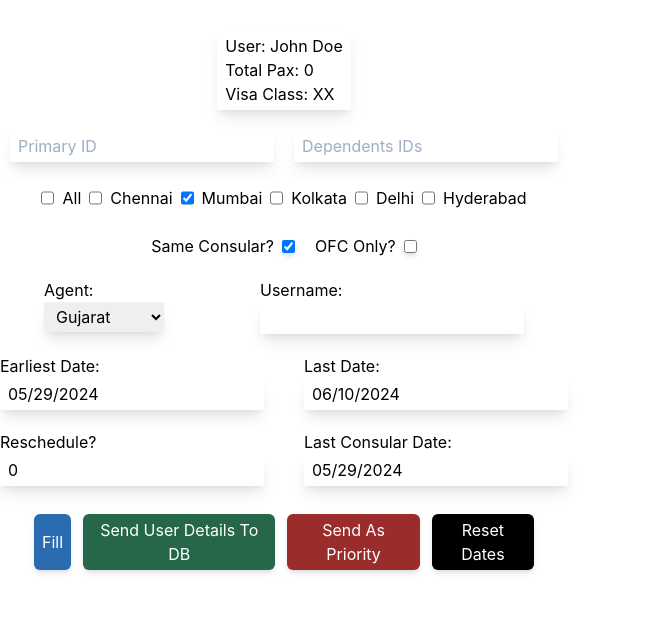
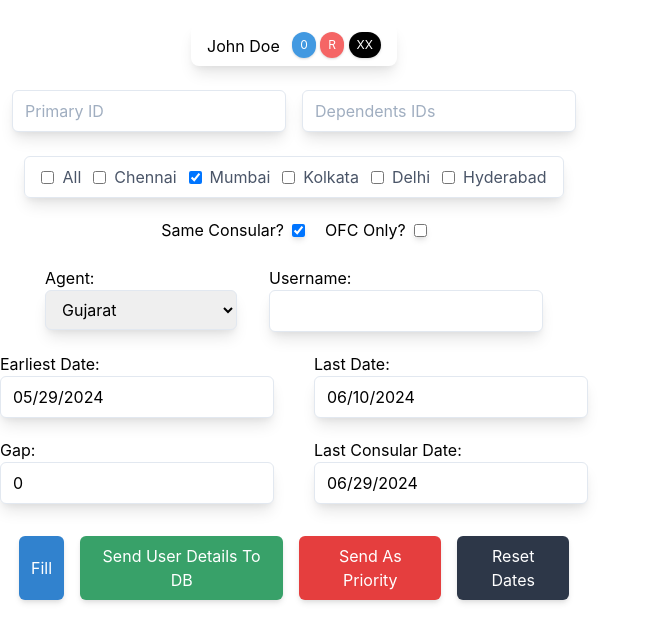
Before and after one commit to krsambhav/pushernew, a React (Create React App) app: page / in a window 1280 px wide. Shown: the top 642 px of the page, without its empty margins (0-651 px from the left). Built offline with nearby package versions, Linux system fonts and the light colour scheme.

Commit message:
Few Changes

```diff
--- a/package.json
+++ b/package.json
@@ -3,6 +3,7 @@
   "version": "0.1.0",
   "private": true,
   "dependencies": {
+    "@headlessui/react": "^2.0.4",
     "@testing-library/jest-dom": "^5.17.0",
     "@testing-library/react": "^13.4.0",
     "@testing-library/user-event": "^13.5.0",
--- a/src/App.js
+++ b/src/App.js
@@ -6,6 +6,7 @@ import "./tailwind.min.css";
 import { checkUser } from "./utils";
 import { ToastContainer, toast } from "react-toastify";
 import "react-toastify/dist/ReactToastify.css";
+import { Switch } from "@headlessui/react";
 
 function App() {
   const [primaryID, setPrimaryID] = useState("");
@@ -19,10 +20,11 @@ function App() {
   const [lastDate, setLastDate] = useState(
     new Date(new Date().getFullYear(), 5, 10)
   ); // June 10
-  const [reschedule, setReschedule] = useState(0);
+  const [reschedule, setReschedule] = useState("false");
   const [agent, setAgent] = useState("Gujarat");
   const [username, setUsername] = useState("");
-  const [lastConsularDate, setLastConsularDate] = useState(new Date());
+  const [lastConsularDate, setLastConsularDate] = useState(new Date(new Date().setMonth(new Date().getMonth() + 1)));
+  const [gapDays, setGapDays] = useState(0); // Added state for gapDays
 
   const [cities, setCities] = useState({
     all: false,
@@ -177,9 +179,10 @@ function App() {
     const text = await response.text();
     try {
       const ofcCount = text.match(/OFC APPOINTMENT DETAILS/g).length;
-      return ofcCount !== 0;
+      if (ofcCount !== 0) return "true";
+      else return "false";
     } catch (error) {
-      return false;
+      return "false";
     }
   };
 
@@ -187,17 +190,24 @@ function App() {
     const primaryData = await fetchPrimaryID();
     const visaClass = await fetchVisaClass();
     const isReschedule = await checkReschedule();
+    setReschedule(isReschedule)
+    console.log(isReschedule);
     const dependentsIDs = await fetchDependentIDs(
       primaryData.primaryID,
-      isReschedule ? "true" : "false"
+      isReschedule
     );
-
+    console.log(primaryData)
+    console.log(dependentsIDs)
     setUserQty(JSON.parse(dependentsIDs).length);
     setVisaClass(visaClass);
   };
 
   const handlePushUser = async () => {
     const cityArray = Object.keys(cities).filter((city) => cities[city]);
+    const locationArray = cityArray.includes("all")
+      ? ["chennai", "mumbai", "kolkata", "delhi", "hyderabad"]
+      : cityArray;
+
     const myHeaders = new Headers();
     myHeaders.append("Content-Type", "application/json");
 
@@ -219,7 +229,7 @@ function App() {
       lastDateInNumbers,
       lastMonth: lastDate.getMonth() + 1,
       lastDate: lastDate.getDate(),
-      location: cityArray,
+      location: locationArray,
       reschedule,
       visaClass,
       sameConsular,
@@ -228,6 +238,7 @@ function App() {
       username,
       lastConsularDate: lastConsularDate.toISOString(),
       lastConsularDateInNumbers,
+      gapDays: parseInt(gapDays, 10), // Ensure gapDays is an integer
     });
 
     const requestOptions = {
@@ -250,6 +261,10 @@ function App() {
 
   const handlePushPriorityUser = async () => {
     const cityArray = Object.keys(cities).filter((city) => cities[city]);
+    const locationArray = cityArray.includes("all")
+      ? ["chennai", "mumbai", "kolkata", "delhi", "hyderabad"]
+      : cityArray;
+
     const myHeaders = new Headers();
     myHeaders.append("Content-Type", "application/json");
 
@@ -271,15 +286,17 @@ function App() {
       lastDateInNumbers,
       lastMonth: lastDate.getMonth() + 1,
       lastDate: lastDate.getDate(),
-      location: cityArray,
+      location: locationArray,
       reschedule,
       visaClass,
       sameConsular,
+      isOFCOnly,
       priority: true,
       agent,
       username,
       lastConsularDate: lastConsularDate.toISOString(),
       lastConsularDateInNumbers,
+      gapDays, // Add gapDays to the payload
     });
 
     const requestOptions = {
@@ -309,6 +326,7 @@ function App() {
     setLastDate(new Date(new Date().getFullYear(), 5, 10)); // June 10
     setSameConsular(true);
     setIsOFCOnly(false);
+    setGapDays(0); // Reset gapDays to default value
   };
 
   const handleCityChange = (city) => {
@@ -335,43 +353,31 @@ function App() {
   return (
     <div
       style={{
-        width: "500px",
-        height: "580px",
+        width: "550px",
+        height: "600px",
         display: "flex",
         flexDirection: "column",
         alignItems: "center",
         flexWrap: "wrap",
       }}
     >
-      <div
-        className="primary-name-container shadow-lg px-2 py-1"
-        style={{ marginTop: "30px" }}
-      >
-        <span>User: </span>
+      <div className="primary-name-container bg-white shadow-lg rounded-lg px-4 py-2 mt-6 flex items-end">
         <span id="primary-user-name-span">
           {primaryName !== "" ? primaryName : "John Doe"}
         </span>
-        <br />
-        <span>Total Pax: </span>
-        <span id="primary-user-qty-span">{userQty}</span>
-        <br />
-        <span>Visa Class: </span>
-        <span id="visa-class">{visaClass}</span>
+        &nbsp;
+        <span id="primary-user-qty-span" className="ml-2 text-white bg-blue-500 text-xs py-1 px-2 rounded-full shadow">{userQty}</span>
+        &nbsp;
+        <span id="reschedule-title" className="text-white bg-red-500 text-xs py-1 px-2 rounded-full shadow">{reschedule === "true" ? 'N' : 'R'}</span>
+        &nbsp;
+        <span id="visa-class" className="text-white bg-black text-xs py-1 px-2 rounded-full shadow">{visaClass}</span>
       </div>
-      <div
-        className="primary-dependent-container mt-5"
-        style={{
-          display: "flex",
-          flexDirection: "row",
-          justifyContent: "center",
-          gap: "20px",
-        }}
-      >
+      <div className="primary-dependent-container mt-6 flex flex-row justify-center gap-4">
         <div className="primaryID-container">
           <input
             type="text"
             id="primary-id-input"
-            className="shadow-md shadow-lg outline-none px-2 py-1 rounded-sm"
+            className="shadow-lg border border-gray-300 rounded-md px-3 py-2 focus:outline-none focus:ring-2 focus:ring-blue-500"
             placeholder="Primary ID"
             value={primaryID}
             onChange={(e) => setPrimaryID(e.target.value)}
@@ -381,31 +387,35 @@ function App() {
           <input
             type="text"
             id="dependents-id-input"
-            className="shadow-md shadow-lg outline-none px-2 py-1 rounded-sm"
+            className="shadow-lg border border-gray-300 rounded-md px-3 py-2 focus:outline-none focus:ring-2 focus:ring-blue-500"
             placeholder="Dependents IDs"
             value={dependentsIDs}
             onChange={(e) => setDependentsIDs(e.target.value)}
           />
         </div>
       </div>
-      <div className="city-container mt-5 flex flex-row gap-10">
-        <div className="rounded-md px-2 py-1 flex gap-2">
+      <div className="city-container mt-6 flex flex-wrap gap-4">
+        <div className="border border-gray-300 shadow-lg rounded-md px-4 py-2 flex gap-3">
           {["all", "chennai", "mumbai", "kolkata", "delhi", "hyderabad"].map(
             (city) => (
-              <label key={city} className="flex gap-2">
+              <label key={city} className="flex items-center gap-2">
                 <input
                   type="checkbox"
                   name="city"
                   value={city}
                   checked={cities[city]}
                   onChange={() => handleCityChange(city)}
+                  className="text-blue-600 border-gray-300 rounded focus:ring-blue-500"
                 />
-                {city.charAt(0).toUpperCase() + city.slice(1)}{" "}
+                <span className="text-gray-700">
+                  {city.charAt(0).toUpperCase() + city.slice(1)}
+                </span>
               </label>
             )
           )}
         </div>
       </div>
+
       <div className="flex flex-row gap-5">
         <div className="same-consular-container mt-5 flex flex-row gap-2 items-center">
           <p>Same Consular?</p>
@@ -426,20 +436,14 @@ function App() {
           />
         </div>
       </div>
-      <div
-        className="agent-username-container mt-5 gap-24"
-        style={{
-          display: "flex",
-          flexDirection: "row",
-          justifyContent: "center",
-        }}
-      >
+
+      <div className="agent-username-container mt-6 flex flex-row gap-8 justify-center">
         <div className="agent">
           <p>Agent:</p>
           <select
             value={agent}
             onChange={(e) => setAgent(e.target.value)}
-            className="shadow-md shadow-lg outline-none px-2 py-1 rounded-sm"
+            className="shadow-lg border border-gray-300 rounded-md px-3 py-2 focus:outline-none focus:ring-2 focus:ring-blue-500 w-48"
           >
             <option value="Gujarat">Gujarat</option>
             <option value="Telegram">Telegram</option>
@@ -454,7 +458,7 @@ function App() {
             type="text"
             value={username}
             onChange={(e) => setUsername(e.target.value)}
-            className="shadow-md shadow-lg outline-none px-2 py-1 rounded-sm"
+            className="shadow-lg border border-gray-300 rounded-md px-3 py-2 focus:outline-none focus:ring-2 focus:ring-blue-500"
           />
         </div>
       </div>
@@ -472,7 +476,7 @@ function App() {
           <DatePicker
             selected={earliestDate}
             onChange={(date) => setEarliestDate(date)}
-            className="shadow-md shadow-lg outline-none px-2 py-1 rounded-sm"
+            className="shadow-lg border border-gray-300 rounded-md px-3 py-2 focus:outline-none focus:ring-2 focus:ring-blue-500"
           />
         </div>
         <div className="date">
@@ -480,19 +484,29 @@ function App() {
           <DatePicker
             selected={lastDate}
             onChange={(date) => setLastDate(date)}
-            className="shadow-md shadow-lg outline-none px-2 py-1 rounded-sm"
+            className="shadow-lg border border-gray-300 rounded-md px-3 py-2 focus:outline-none focus:ring-2 focus:ring-blue-500"
           />
         </div>
       </div>
       <div className="flex flex-row gap-10 mb-2">
-        <div className="res-container mt-5">
+        <div className="hidden-input">
           <p>Reschedule?</p>
           <input
-            type="number"
+            type="text"
             id="res-input"
             value={reschedule}
             onChange={(e) => setReschedule(e.target.value)}
-            className="shadow-md shadow-lg outline-none px-2 py-1 rounded-sm"
+            className="shadow-lg border border-gray-300 rounded-md px-3 py-2 focus:outline-none focus:ring-2 focus:ring-blue-500"
+          />
+        </div>
+        <div className="gap-container mt-5">
+          <p>Gap:</p>
+          <input
+            type="number"
+            id="gap-input"
+            value={gapDays}
+            onChange={(e) => setGapDays(e.target.value)}
+            className="shadow-lg border border-gray-300 rounded-md px-3 py-2 focus:outline-none focus:ring-2 focus:ring-blue-500"
           />
         </div>
         <div className="date mt-5">
@@ -500,39 +514,36 @@ function App() {
           <DatePicker
             selected={lastConsularDate}
             onChange={(date) => setLastConsularDate(date)}
-            className="shadow-md shadow-lg outline-none px-2 py-1 rounded-sm"
+            className="shadow-lg border border-gray-300 rounded-md px-3 py-2 focus:outline-none focus:ring-2 focus:ring-blue-500"
           />
         </div>
       </div>
-      <div
-        className="fill-btn flex flex-row gap-3"
-        style={{ marginTop: "20px" }}
-      >
+      <div className="fill-btn flex flex-row gap-4 mt-6">
         <button
           id="fill-btn"
           onClick={handleFill}
-          className="btn bg-blue-700 text-white rounded-md px-2 py-1 shadow-md outline-none"
+          className="btn bg-blue-600 text-white rounded-md px-3 py-2 shadow-md outline-none hover:bg-blue-700"
         >
           Fill
         </button>
         <button
           id="push-btn"
           onClick={handlePushUser}
-          className="btn bg-green-800 text-white rounded-md px-2 py-1 shadow-md outline-none"
+          className="btn bg-green-600 text-white rounded-md px-3 py-2 shadow-md outline-none hover:bg-green-700"
         >
           Send User Details To DB
         </button>
         <button
           id="push-priority-btn"
           onClick={handlePushPriorityUser}
-          className="btn bg-red-800 text-white rounded-md px-2 py-1 shadow-md outline-none"
+          className="btn bg-red-600 text-white rounded-md px-3 py-2 shadow-md outline-none hover:bg-red-700"
         >
           Send As Priority
         </button>
         <button
           id="reset-btn"
           onClick={handleReset}
-          className="btn bg-black text-white rounded-md px-2 py-1 shadow-md outline-none"
+          className="btn bg-gray-800 text-white rounded-md px-3 py-2 shadow-md outline-none hover:bg-gray-900"
         >
           Reset Dates
         </button>
--- a/src/index.css
+++ b/src/index.css
@@ -12,3 +12,7 @@ code {
   font-family: source-code-pro, Menlo, Monaco, Consolas, "Courier New",
     monospace;
 }
+
+.hidden-input {
+  display: none;
+}
```
Also changed, not shown: 1 other file (tests, documents, lock files or other folders).
